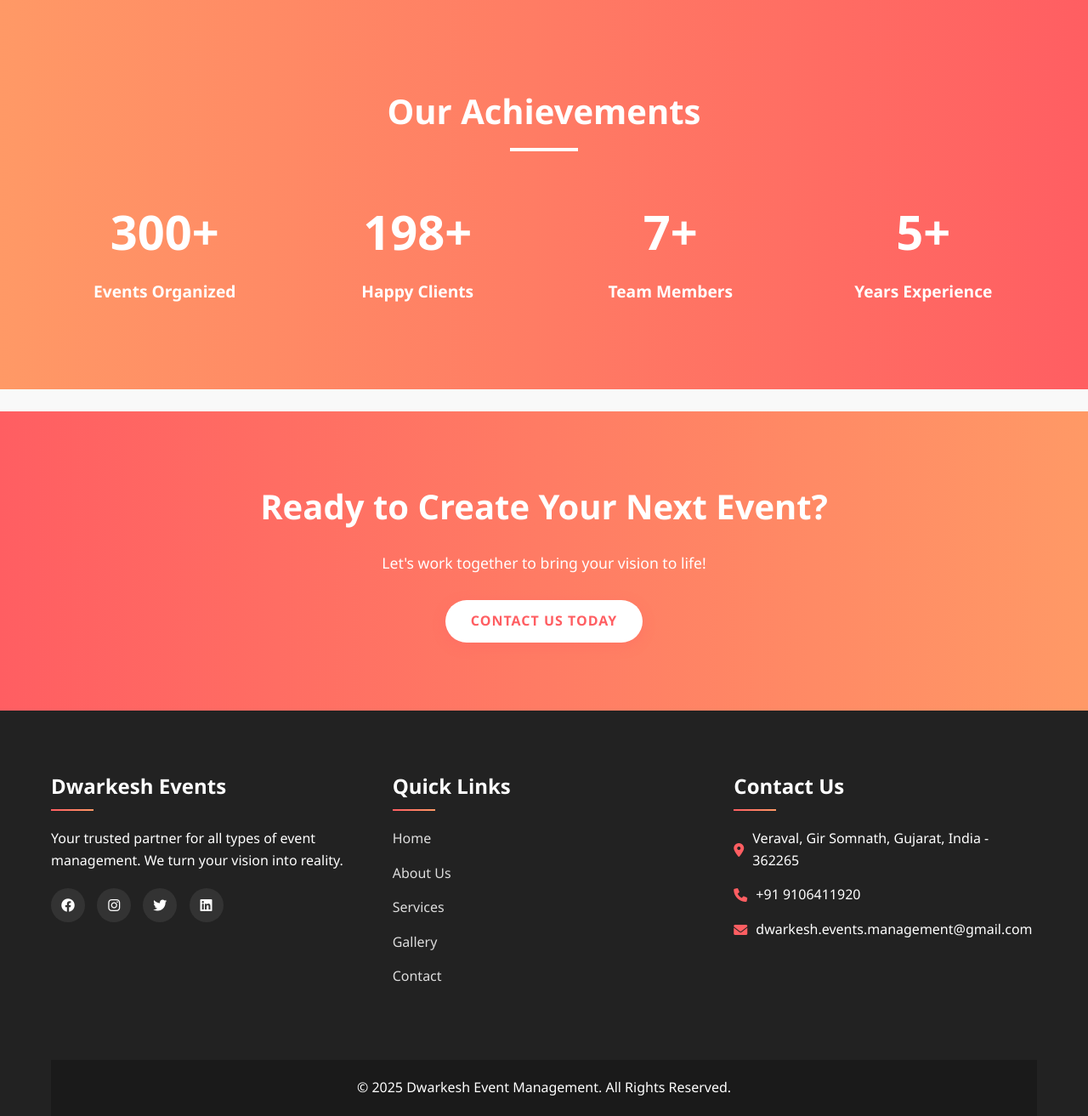
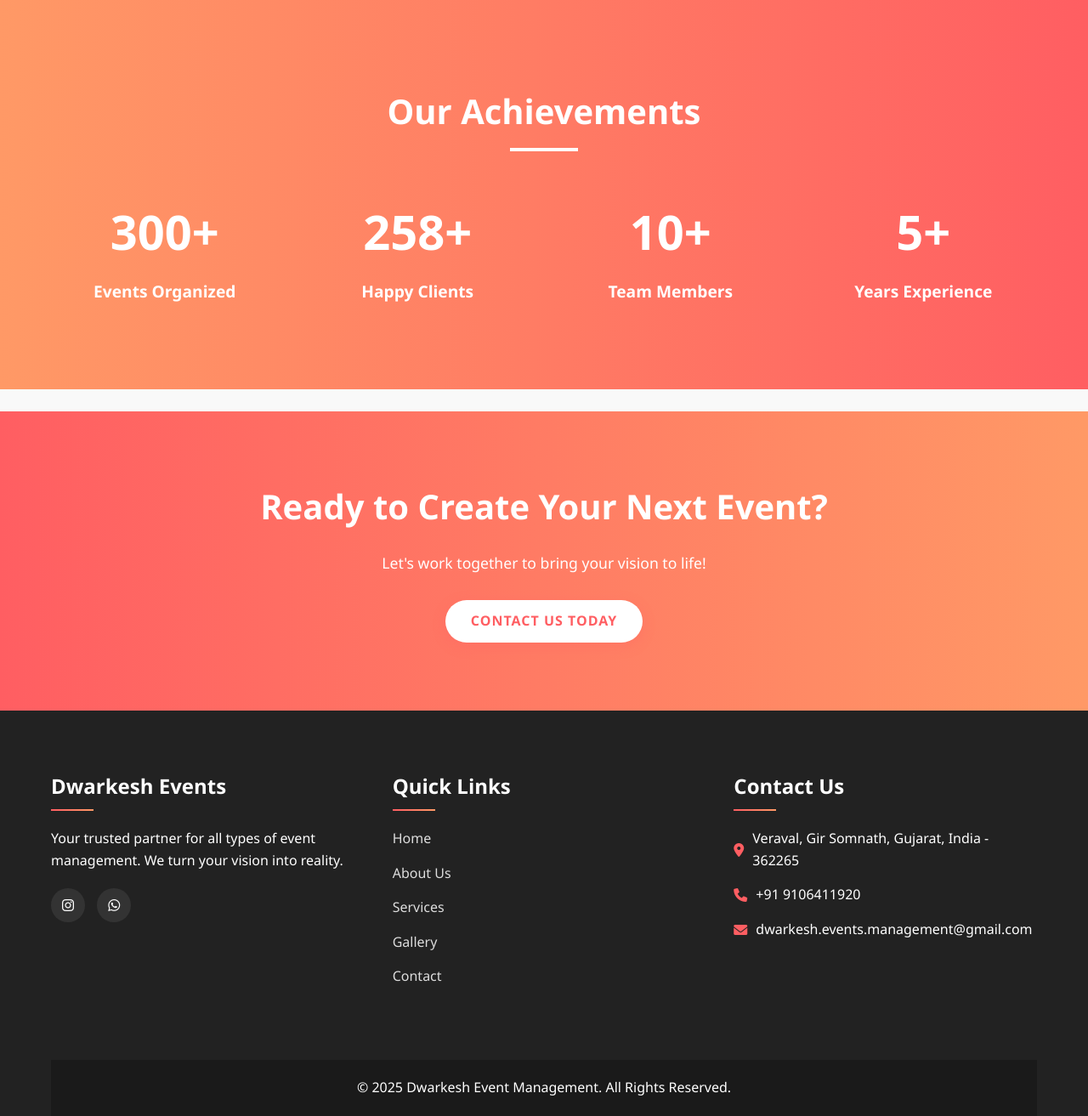
Before and after one commit to udaygiri/dwarkesh-events, a Django app: page /about/ in a window 1280 px wide. Shown: the part 1774-3087 px from the top of the page at 85% size. Run offline with Django 5.2, Linux system fonts and the light colour scheme.

Commit message:
Final Deployment.

```diff
--- a/templates/about.html
+++ b/templates/about.html
@@ -128,11 +128,11 @@
             <div class="counter-text">Events Organized</div>
           </div>
           <div class="counter-item">
-            <div class="counter-number">198+</div>
+            <div class="counter-number">258+</div>
             <div class="counter-text">Happy Clients</div>
           </div>
           <div class="counter-item">
-            <div class="counter-number">7+</div>
+            <div class="counter-number">10+</div>
             <div class="counter-text">Team Members</div>
           </div>
           <div class="counter-item">
@@ -166,10 +166,8 @@
               your vision into reality.
             </p>
             <div class="social-links">
-              <a href="#"><i class="fab fa-facebook"></i></a>
-              <a href="#"><i class="fab fa-instagram"></i></a>
-              <a href="#"><i class="fab fa-twitter"></i></a>
-              <a href="#"><i class="fab fa-linkedin"></i></a>
+              <a href="https://www.instagram.com/_dwarkesh_event_management"><i class="fab fa-instagram"></i></a>
+              <a href="https://wa.me/+919106411920?text=Hello%20Dwarkesh%20Events,"><i class="fab fa-whatsapp"></i></a>
             </div>
           </div>
           <div class="footer-section links">
--- a/templates/contact.html
+++ b/templates/contact.html
@@ -262,10 +262,8 @@
               your vision into reality.
             </p>
             <div class="social-links">
-              <a href="#"><i class="fab fa-facebook"></i></a>
-              <a href="#"><i class="fab fa-instagram"></i></a>
-              <a href="#"><i class="fab fa-twitter"></i></a>
-              <a href="#"><i class="fab fa-linkedin"></i></a>
+              <a href="https://www.instagram.com/_dwarkesh_event_management"><i class="fab fa-instagram"></i></a>
+              <a href="https://wa.me/+919106411920?text=Hello%20Dwarkesh%20Events,"><i class="fab fa-whatsapp"></i></a>
             </div>
           </div>
           <div class="footer-section links">
--- a/templates/gallery.html
+++ b/templates/gallery.html
@@ -121,10 +121,8 @@
               your vision into reality.
             </p>
             <div class="social-links">
-              <a href="#"><i class="fab fa-facebook"></i></a>
-              <a href="#"><i class="fab fa-instagram"></i></a>
-              <a href="#"><i class="fab fa-twitter"></i></a>
-              <a href="#"><i class="fab fa-linkedin"></i></a>
+              <a href="https://www.instagram.com/_dwarkesh_event_management"><i class="fab fa-instagram"></i></a>
+              <a href="https://wa.me/+919106411920?text=Hello%20Dwarkesh%20Events,"><i class="fab fa-whatsapp"></i></a>
             </div>
           </div>
           <div class="footer-section links">
--- a/templates/index.html
+++ b/templates/index.html
@@ -227,10 +227,8 @@
             your vision into reality.
           </p>
           <div class="social-links">
-            <a href="#"><i class="fab fa-facebook"></i></a>
-            <a href="#"><i class="fab fa-instagram"></i></a>
-            <a href="#"><i class="fab fa-twitter"></i></a>
-            <a href="#"><i class="fab fa-linkedin"></i></a>
+            <a href="https://www.instagram.com/_dwarkesh_event_management"><i class="fab fa-instagram"></i></a>
+            <a href="https://wa.me/+919106411920?text=Hello%20Dwarkesh%20Events,"><i class="fab fa-whatsapp"></i></a>
           </div>
         </div>
         <div class="footer-section links">
--- a/templates/services.html
+++ b/templates/services.html
@@ -373,10 +373,8 @@
               your vision into reality.
             </p>
             <div class="social-links">
-              <a href="#"><i class="fab fa-facebook"></i></a>
-              <a href="#"><i class="fab fa-instagram"></i></a>
-              <a href="#"><i class="fab fa-twitter"></i></a>
-              <a href="#"><i class="fab fa-linkedin"></i></a>
+              <a href="https://www.instagram.com/_dwarkesh_event_management"><i class="fab fa-instagram"></i></a>
+              <a href="https://wa.me/+919106411920?text=Hello%20Dwarkesh%20Events,"><i class="fab fa-whatsapp"></i></a>
             </div>
           </div>
           <div class="footer-section links">
```
Also changed, not shown: render.yaml (+6 -23 lines).
